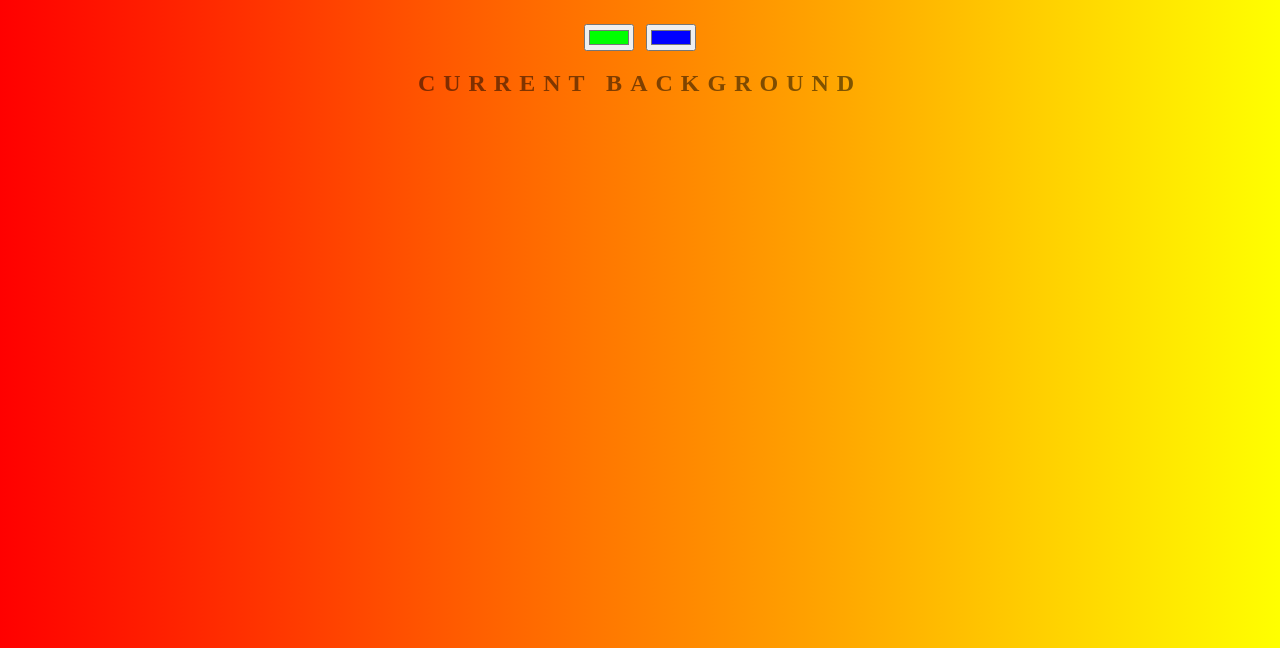
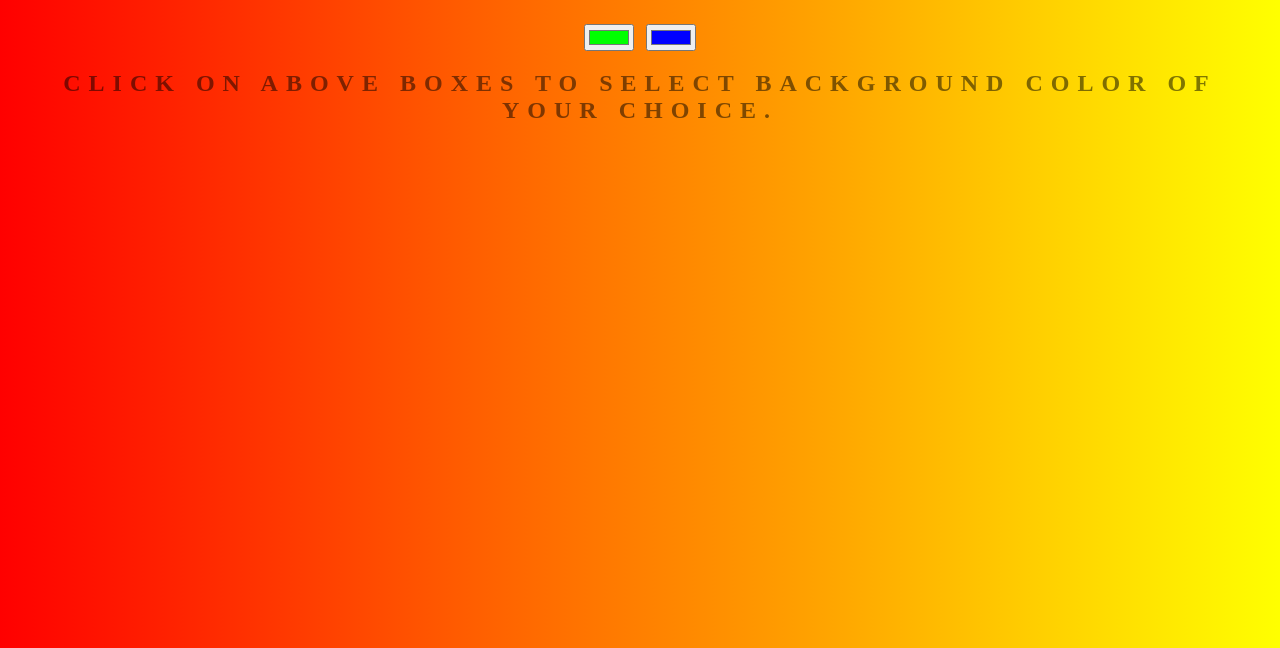
Before and after one commit to nehagadge/Gradient-Background-in-CSS, a plain HTML site: page index.html in a window 1280 px wide. Shown: the part 152-800 px from the top of the page. Drawn offline with Linux system fonts and the light colour scheme.

Commit message:
Changed instructions on main page.

```diff
--- a/index.html
+++ b/index.html
@@ -10,7 +10,7 @@
 		<input class="color1" type="color" name="color1" value="#00ff00">
 		<input class="color2" type="color" name="color2" value="#0000ff">
 
-		<h2>Current Background</h2>
+		<h2>Click on above boxes to select background color of your choice.</h2>
 		<script src="script.js"></script>
 	</body>
 
```
